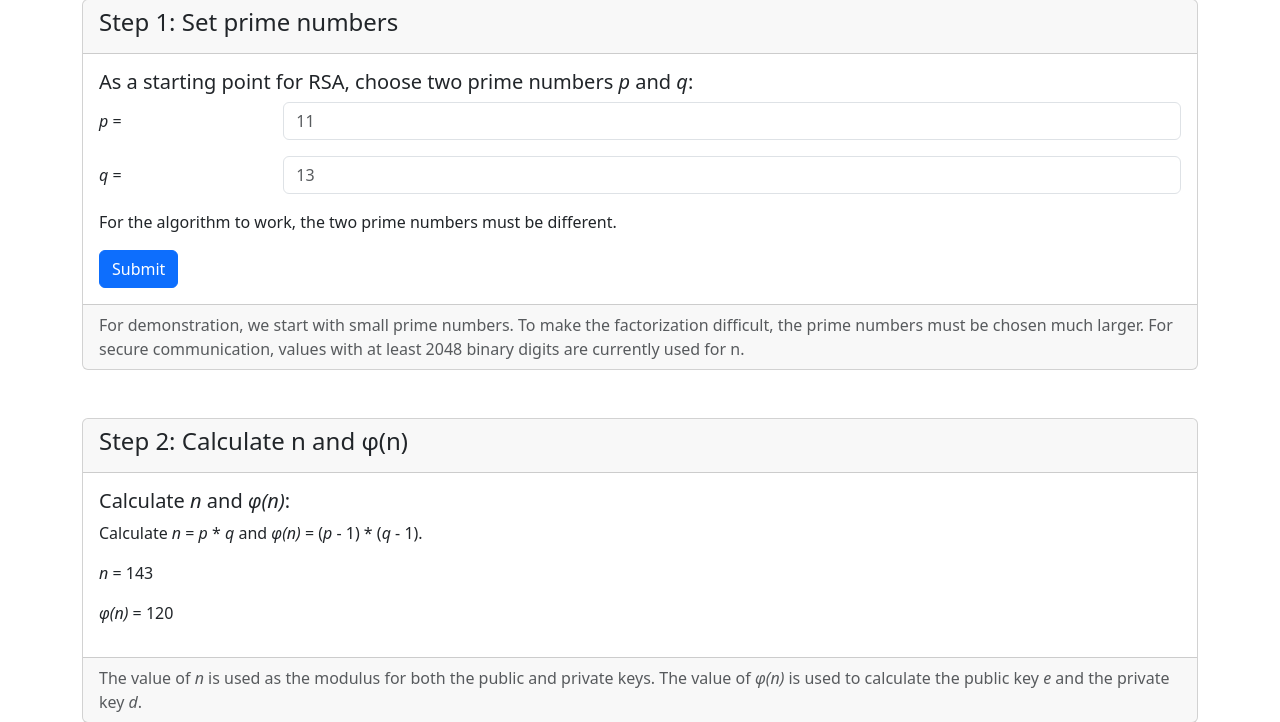
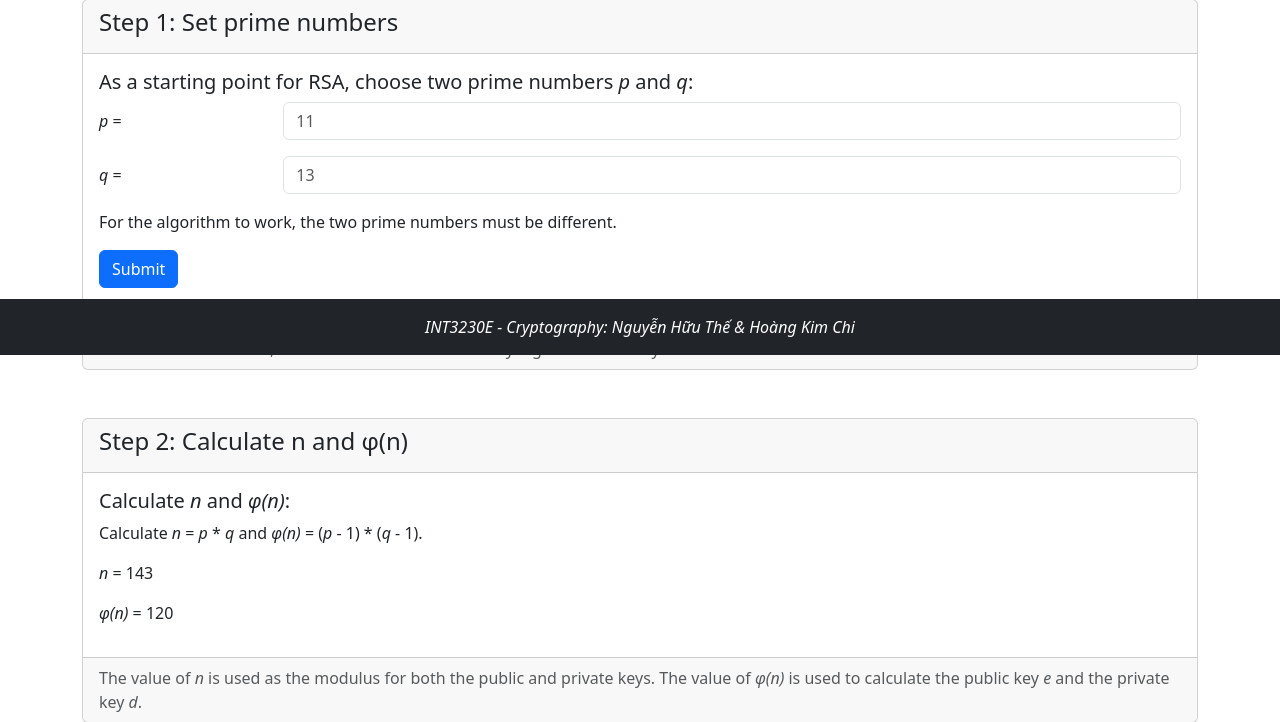
Before and after one commit to Chi290804/Crytool, a Flask app: template templates/rsa_screen.html in a window 1280 px wide. Shown: the part 445-1167 px from the top of the page. Run offline with Flask 3, Linux system fonts and the light colour scheme; the template is opened without the code that fills it, so the values that code supplies are empty; some libraries are stand-ins or nearby versions.

Commit message:
main branch - ui: add page footer to rsa_screen

```diff
--- a/templates/rsa_screen.html
+++ b/templates/rsa_screen.html
@@ -237,5 +237,11 @@
 
     </div>
   </main>
+
+  <footer class="text-center mt-auto py-3 text-white bg-dark fixed-bottom">
+    <div class="text-center p-0.5">
+      INT3230E - Cryptography: Nguyễn Hữu Thế & Hoàng Kim Chi
+    </div>
+  </footer>
 </body>
 </html>
```
